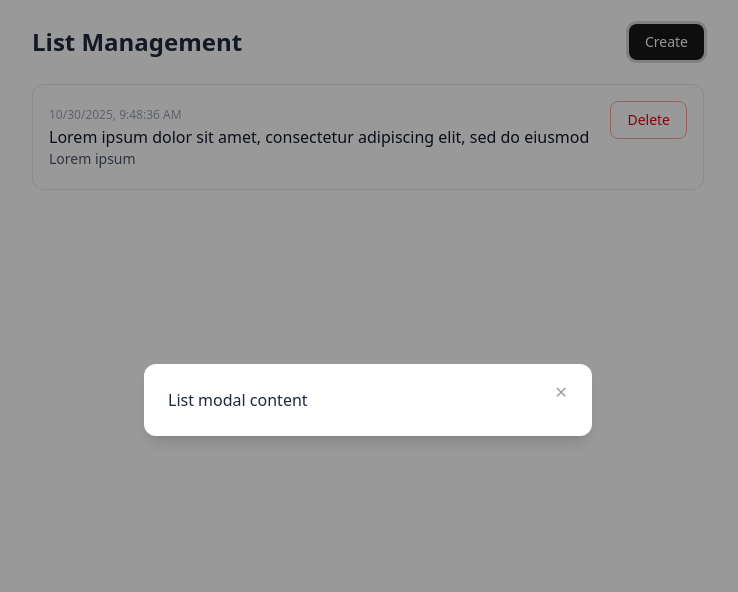
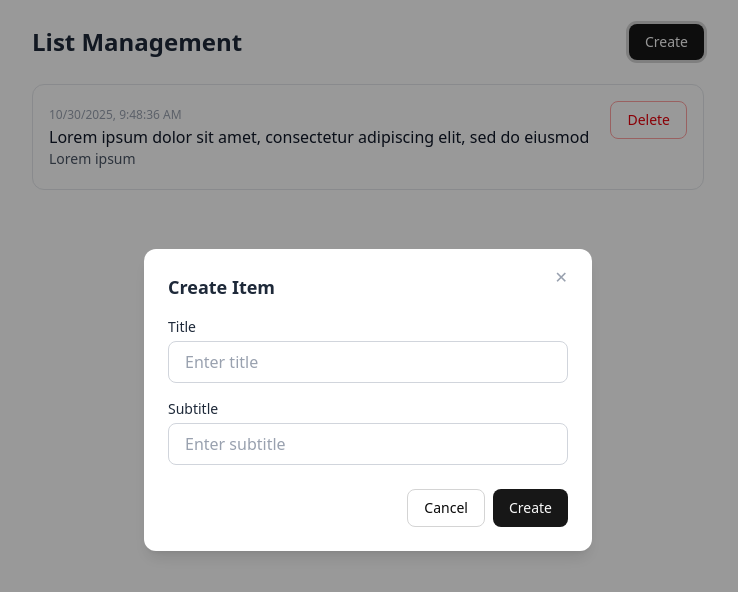
Before and after one commit to arman-borkhani/list-management-interface, a React (Vite) app: page / in a window 1280 px wide. Both pictures are taken after a click on the button "Create". Shown: the top 592 px of the page, without its empty margins (272-1010 px from the left). Built offline with nearby package versions, Linux system fonts and the light colour scheme.

Commit message:
Add form in ListModal and handle create operation

```diff
--- a/src/App.tsx
+++ b/src/App.tsx
@@ -20,6 +20,19 @@ function App() {
     dispatch({ type: "DELETE", payload: id });
   };
 
+  const handleSubmit = (data: { title: string; subtitle: string }) => {
+    dispatch({
+      type: "CREATE",
+      payload: {
+        id: items.length ? Math.max(...items.map((it) => it.id)) + 1 : 1,
+        title: data.title,
+        subtitle: data.subtitle,
+        createdAt: new Date().toLocaleString(),
+      },
+    });
+    setIsModalOpen(false);
+  };
+
   return (
     <main>
       <div className="container">
@@ -31,7 +44,11 @@ function App() {
 
           <ListView items={items} onDelete={handleDelete} />
 
-          <ListModal open={isModalOpen} onClose={() => setIsModalOpen(false)} />
+          <ListModal
+            open={isModalOpen}
+            onClose={() => setIsModalOpen(false)}
+            onSubmit={handleSubmit}
+          />
         </div>
       </div>
     </main>
--- a/src/components/list/ListModal.tsx
+++ b/src/components/list/ListModal.tsx
@@ -1,14 +1,60 @@
+import { useState, type FormEvent } from "react";
+import Button from "../ui/Button";
 import Dialog from "../ui/Dialog";
+import Input from "../ui/Input";
 
 interface Props {
   open: boolean;
   onClose: () => void;
+  onSubmit: (data: { title: string; subtitle: string }) => void;
 }
 
-const ListModal = ({ open, onClose }: Props) => {
+const ListModal = ({ open, onClose, onSubmit }: Props) => {
+  const [title, setTitle] = useState("");
+  const [subtitle, setSubtitle] = useState("");
+
+  const handleSubmit = (e: FormEvent) => {
+    e.preventDefault();
+    if (!title.trim()) return alert("Title is required");
+    onSubmit({ title, subtitle });
+    setTitle("");
+    setSubtitle("");
+  };
+
   return (
     <Dialog open={open} onClose={onClose}>
-      <div>List modal content</div>
+      <h2 className="text-lg font-semibold mb-4">Create Item</h2>
+      <form onSubmit={handleSubmit} className="space-y-4">
+        <div>
+          <label className="block text-sm font-medium mb-1" htmlFor="title">
+            Title
+          </label>
+          <Input
+            id="title"
+            value={title}
+            onChange={(e) => setTitle(e.target.value)}
+            placeholder="Enter title"
+            required
+          />
+        </div>
+        <div>
+          <label className="block text-sm font-medium mb-1" htmlFor="subtitle">
+            Subtitle
+          </label>
+          <Input
+            id="subtitle"
+            value={subtitle}
+            onChange={(e) => setSubtitle(e.target.value)}
+            placeholder="Enter subtitle"
+          />
+        </div>
+        <div className="flex justify-end gap-2 mt-6">
+          <Button type="button" variant="outline" onClick={onClose}>
+            Cancel
+          </Button>
+          <Button type="submit">Create</Button>
+        </div>
+      </form>
     </Dialog>
   );
 };
--- a/src/reducers.ts
+++ b/src/reducers.ts
@@ -2,6 +2,8 @@ import type { Action, Item } from "./types";
 
 export function itemsReducer(state: Item[], action: Action): Item[] {
   switch (action.type) {
+    case "CREATE":
+      return [...state, action.payload];
     case "DELETE":
       return state.filter((it) => it.id !== action.payload);
     default:
--- a/src/types.ts
+++ b/src/types.ts
@@ -5,4 +5,6 @@ export interface Item {
   createdAt: string;
 }
 
-export type Action = { type: "DELETE"; payload: number };
+export type Action =
+  | { type: "CREATE"; payload: Item }
+  | { type: "DELETE"; payload: number };
```
